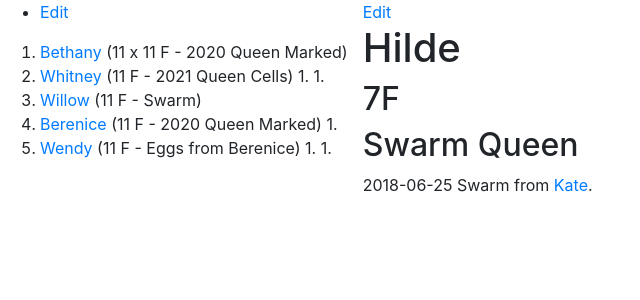
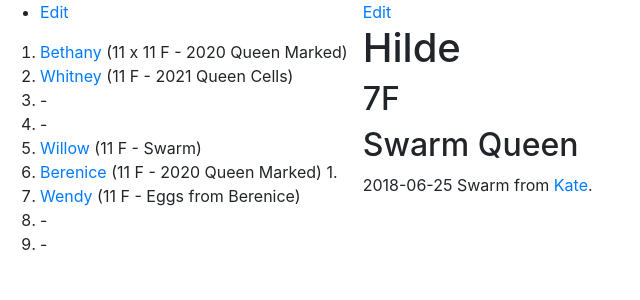
Before and after one commit to joejcollins/rhapsody-angel, a Jekyll site: the page built from queens/2018-hilde.md, in a window 1280 px wide. Shown: the top 300 px of the page, without its empty margins (0-640 px from the left). Built offline with Jekyll 4.4.1, drawn with Linux system fonts in a browser that asks for light colours; our own code applies the rules of GitHub Pages for plain Markdown files.

Commit message:
Update apiary.md

```diff
--- a/_includes/apiary.md
+++ b/_includes/apiary.md
@@ -2,11 +2,11 @@
 
 1. [Bethany]({{ site.baseurl }}/queens/2020-bethany.html) (11 x 11 F - 2020 Queen Marked)
 1. [Whitney]({{ site.baseurl }}/queens/2021-whitney.html) (11 F - 2021 Queen Cells)
-1.
-1.
+1. -
+1. -
 1. [Willow]({{ site.baseurl }}/queens/2021-willow.html) (11 F - Swarm)
 1. [Berenice]({{ site.baseurl }}/queens/2020-berenice.html) (11 F - 2020 Queen Marked)
 1.
 1. [Wendy]({{ site.baseurl }}/queens/2021-wendy.html) (11 F - Eggs from Berenice)
-1.
-1.
+1. -
+1. -
```
